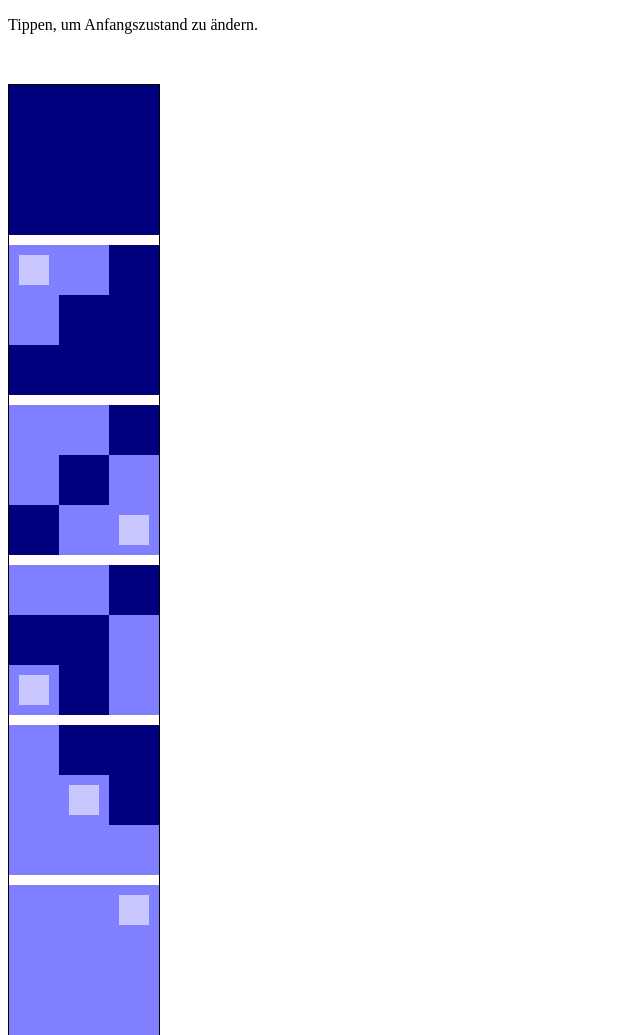
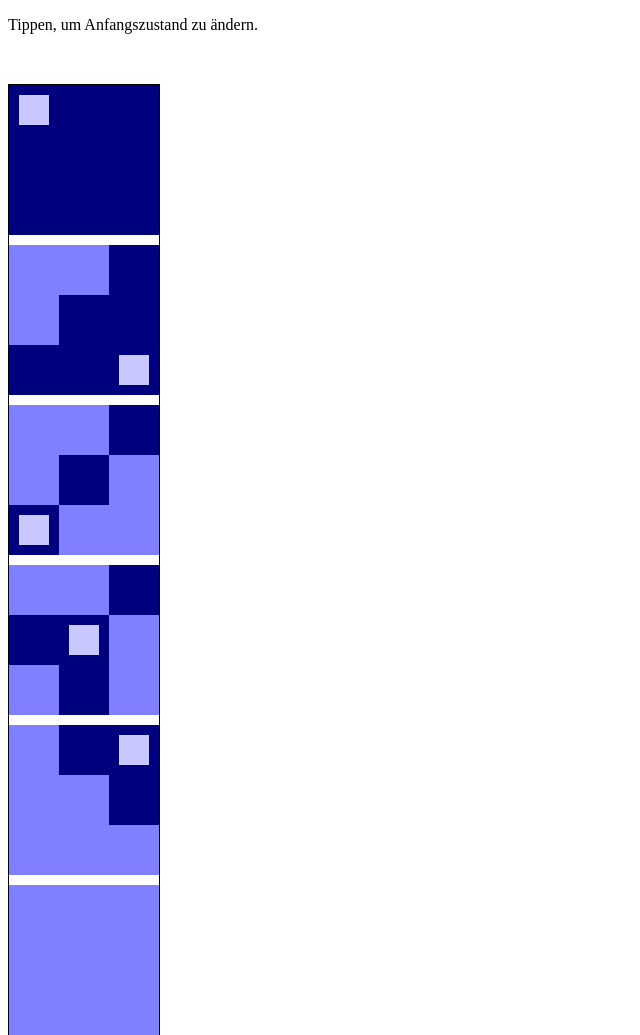
Before and after one commit to Kimundi/heroes-of-hammerwatch-puzzle-solver, a plain HTML site: page index.html in a window 1280 px wide. Shown: the top 1035 px of the page, without its empty margins (0-640 px from the left). Drawn offline with Linux system fonts and the light colour scheme.

Commit message:
add before

```diff
--- a/index.html
+++ b/index.html
@@ -134,8 +134,8 @@
                         var step = i
                         var puzzle_step = trace[i][0]
                         var puzzle_point = null;
-                        if (i < trace.length) {
-                            puzzle_point = trace[i][1]
+                        if (i + 1 < trace.length) {
+                            puzzle_point = trace[i + 1][1]
                         }
                         draw(puzzle_step, 0, 160 * i, puzzle_point);
                     }
```
